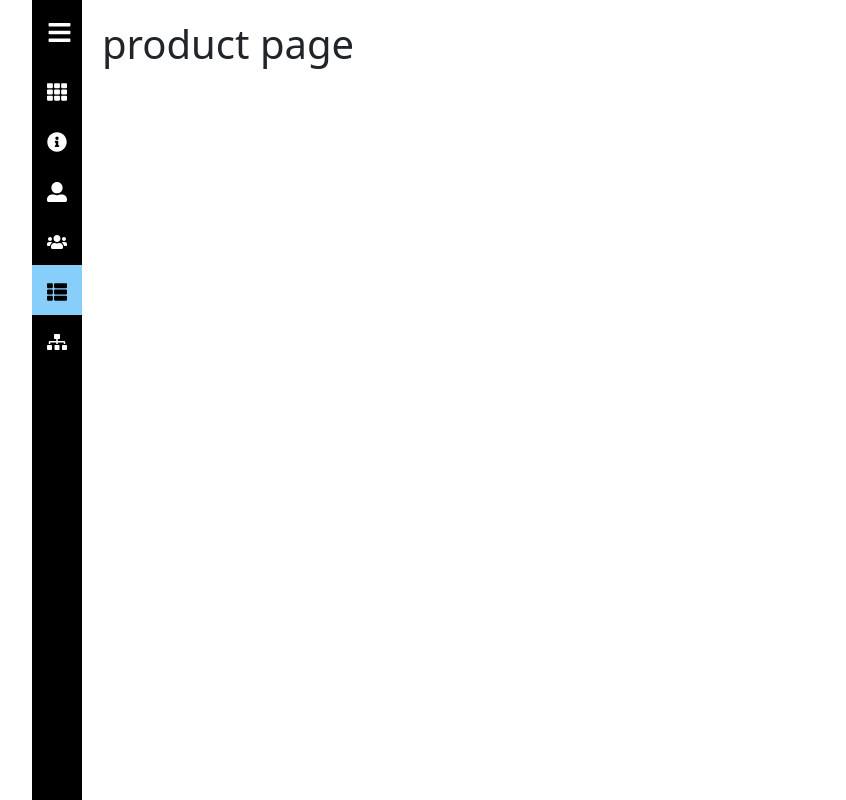
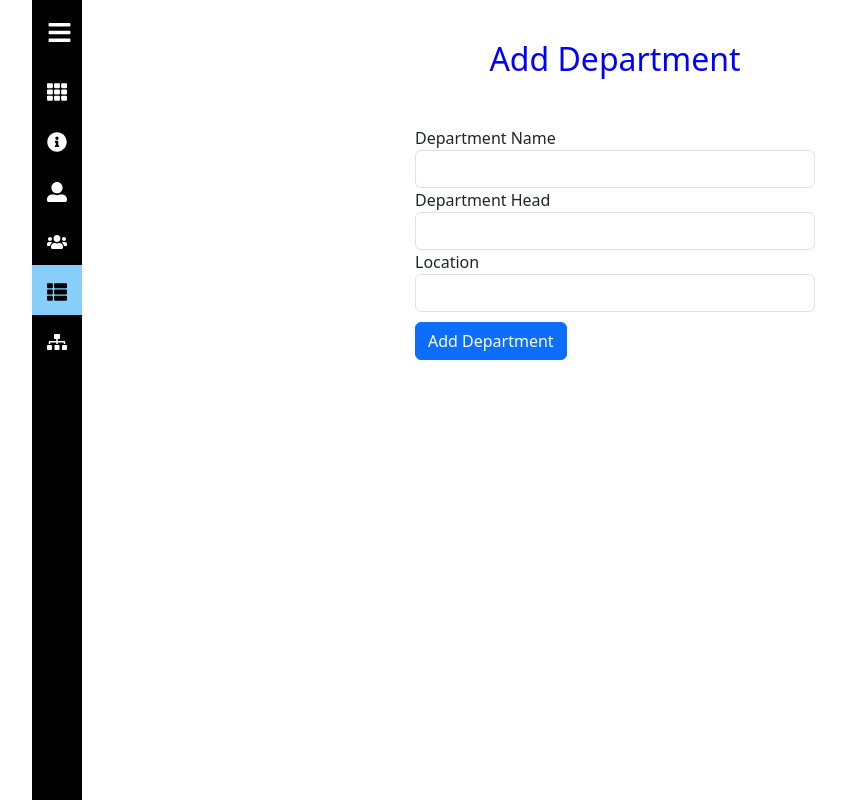
Before and after one commit to Maderu-CM/Employee-Management-System, a React (Create React App) app in the folder frontend/: page /adddepartment in a window 1280 px wide. Shown: the whole page, without its empty margins (50-896 px from the left). Built offline with nearby package versions, Linux system fonts and the light colour scheme.

Commit message:
Add Department

```diff
--- a/frontend/src/pages/AddDepartment.jsx
+++ b/frontend/src/pages/AddDepartment.jsx
@@ -1,11 +1,112 @@
-import React from 'react';
+import React, { useState } from 'react';
 
-const AddDepartment = () => {
-    return (
-        <div>
-            <h1>product page</h1>
-        </div>
-    );
-};
+function AddDepartment() {
+  const [formData, setFormData] = useState({
+    departmentName: '',
+    departmentHead: '',
+    Location: '',
+  });
+  const [successMessage, setSuccessMessage] = useState('');
+  const [errorMessage, setErrorMessage] = useState('');
+
+  const handleInputChange = (e) => {
+    const { name, value } = e.target;
+    setFormData({
+      ...formData,
+      [name]: value,
+    });
+  };
+
+  const handleSubmit = (event) => {
+    event.preventDefault();
+
+    fetch('http://127.0.0.1:5000/add_department', {
+      method: 'POST',
+      headers: {
+        'Content-Type': 'application/json',
+      },
+      body: JSON.stringify(formData),
+    })
+      .then((response) => {
+        if (!response.ok) {
+          throw new Error(`Error adding department: ${response.statusText}`);
+        }
+        return response.json();
+      })
+      .then((responseData) => {
+        setSuccessMessage(responseData.message);
+        setErrorMessage('');
+        setFormData({
+          departmentName: '',
+          departmentHead: '',
+          Location: '',
+        });
+      })
+      .catch((error) => {
+        console.error('Error:', error);
+        setErrorMessage(error.message || 'Error adding department');
+        setSuccessMessage('');
+      });
+  };
+
+  return (
+    <div style={{ display: 'flex', flexDirection: 'column', alignItems: 'center' }}>
+      <div style={{ marginTop: '20px', color: 'blue' }}>
+        <h2>Add Department</h2>
+      </div>
+
+      <div style={{ width: '60%', alignSelf: 'center', marginTop: '20px', maxWidth: '400px' }}>
+        {successMessage && <p className="success-message">{successMessage}</p>}
+        {errorMessage && <p className="error-message">{errorMessage}</p>}
+      </div>
+
+      <div style={{ width: '60%', alignSelf: 'center', marginTop: '20px', maxWidth: '400px' }}>
+        <form onSubmit={handleSubmit}>
+          <div className="form-group">
+            <label htmlFor="departmentName">Department Name</label>
+            <input
+              type="text"
+              className="form-control"
+              id="departmentName"
+              name="departmentName"
+              value={formData.departmentName}
+              onChange={handleInputChange}
+            />
+          </div>
+
+          <div className="form-group">
+            <label htmlFor="departmentHead">Department Head</label>
+            <input
+              type="text"
+              className="form-control"
+              id="departmentHead"
+              name="departmentHead"
+              value={formData.departmentHead}
+              onChange={handleInputChange}
+            />
+          </div>
+
+          <div className="form-group">
+            <label htmlFor="location">Location</label>
+            <input
+              type="text"
+              className="form-control"
+              id="Location"
+              name="Location"
+              value={formData.Location}
+              onChange={handleInputChange}
+            />
+          </div>
+
+          <div className="form-group" style={{ marginTop: '10px' }}>
+            <button type="submit" className="btn btn-primary" style={{ transition: 'background-color 0.3s' }}>
+              Add Department
+            </button>
+          </div>
+        </form>
+      </div>
+    </div>
+  );
+}
 
 export default AddDepartment;
```
Also changed, not shown: 1 other file (tests, documents, lock files or other folders).
